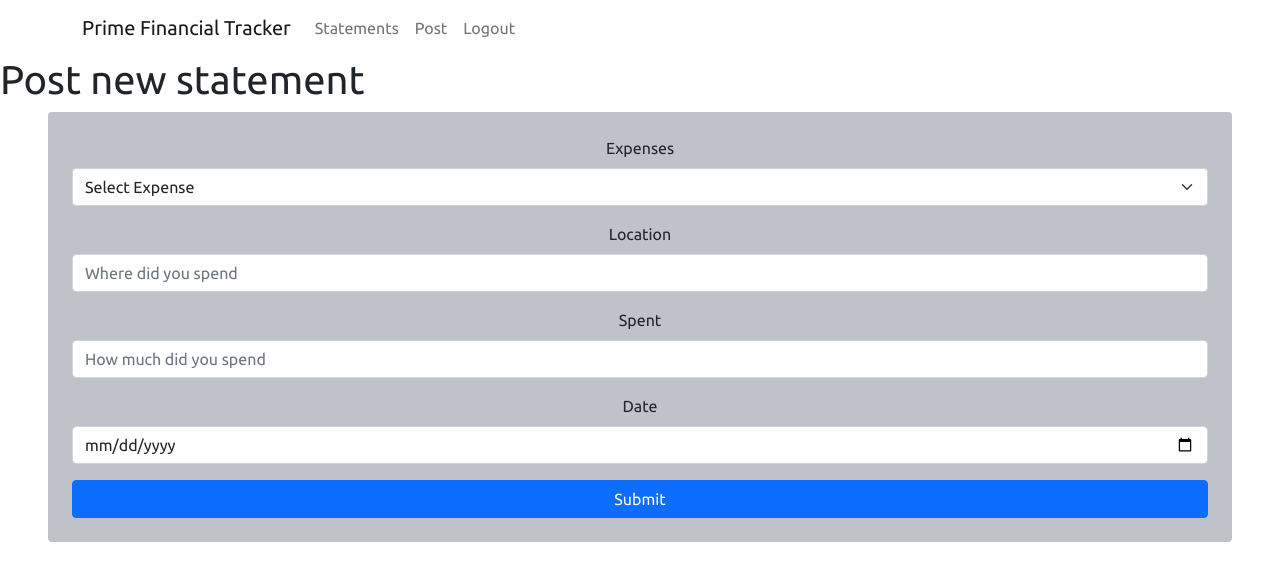
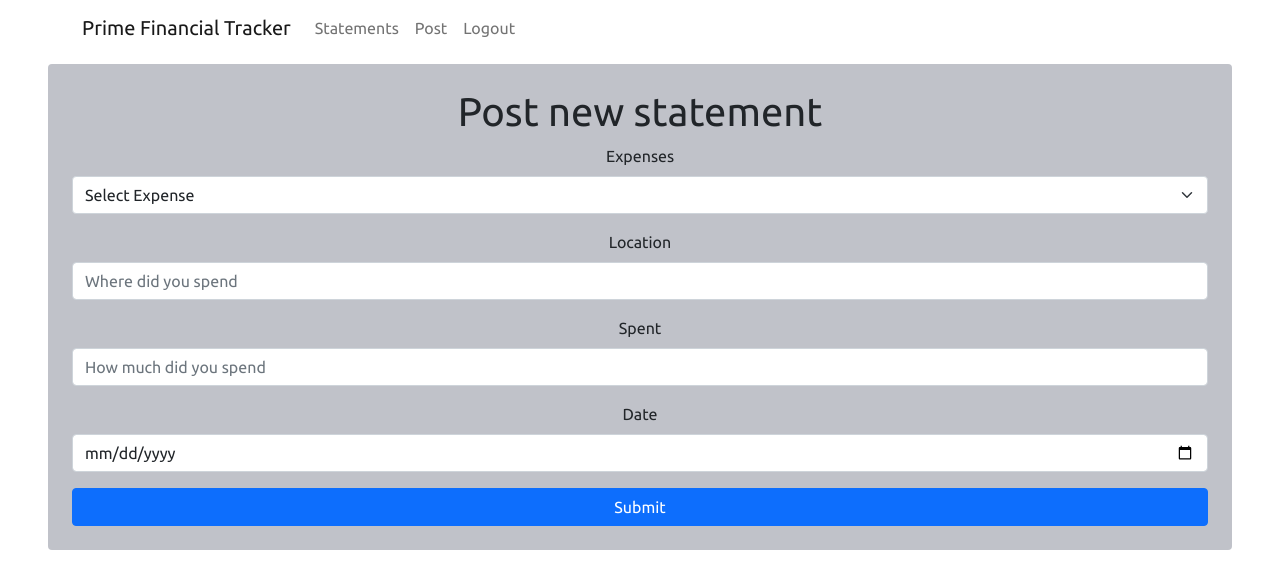
Before and after one commit to Aydren/milestone3, a React (Create React App) app in the folder client/: page /post in a window 1280 px wide. Shown: the top 588 px of the page. Built offline with nearby package versions, Linux system fonts and the light colour scheme.

Commit message:
corrected files on post and edit

```diff
--- a/client/src/components/edit.js
+++ b/client/src/components/edit.js
@@ -29,9 +29,9 @@ function Edit() {
   return (
     <div className="App">
       <NavBar />
-      <h1>Edit statement</h1>
       <div className="forms mx-5 my-2 p-4 text-center rounded">
         <Form onSubmit={handleSubmit}>
+      <h1>Edit statement</h1>
           {/* <Form.Group className="mb-3" controlId="formLocation">
           <Form.Label>Username</Form.Label>
           <Form.Control
--- a/client/src/components/post.js
+++ b/client/src/components/post.js
@@ -26,8 +26,8 @@ function Post() {
   return (
     <div className="App">
       <NavBar />
+      <Form className="forms mx-5 my-2 p-4 text-center rounded" onSubmit={handleSubmit}>
       <h1>Post new statement</h1>
-      <Form className="forms mx-5 my-2 p-4 text-center rounded" onSubmit={handleSubmit}>
         {/* <Form.Group className="mb-3" controlId="formLocation">
           <Form.Label>Username</Form.Label>
           <Form.Control
```
